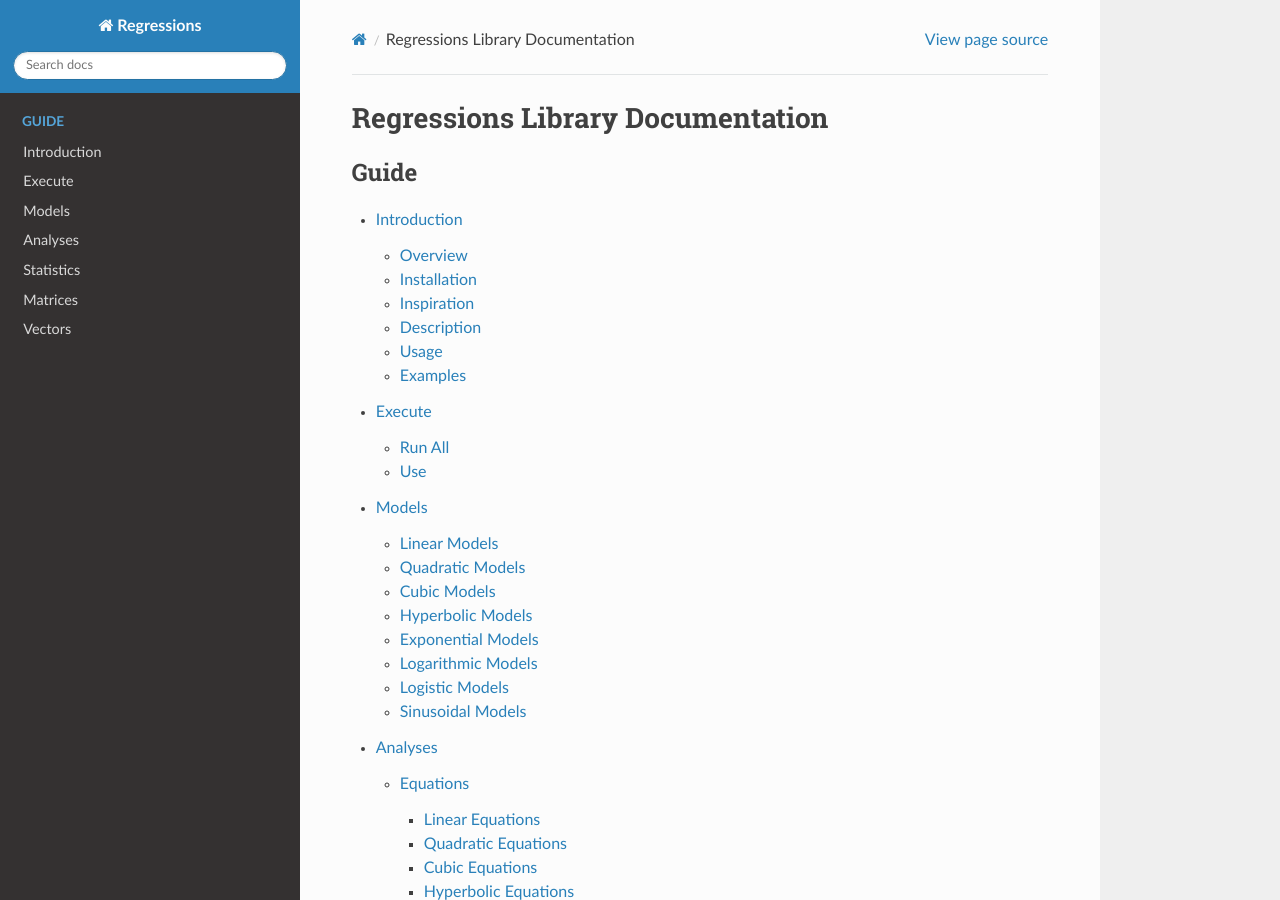
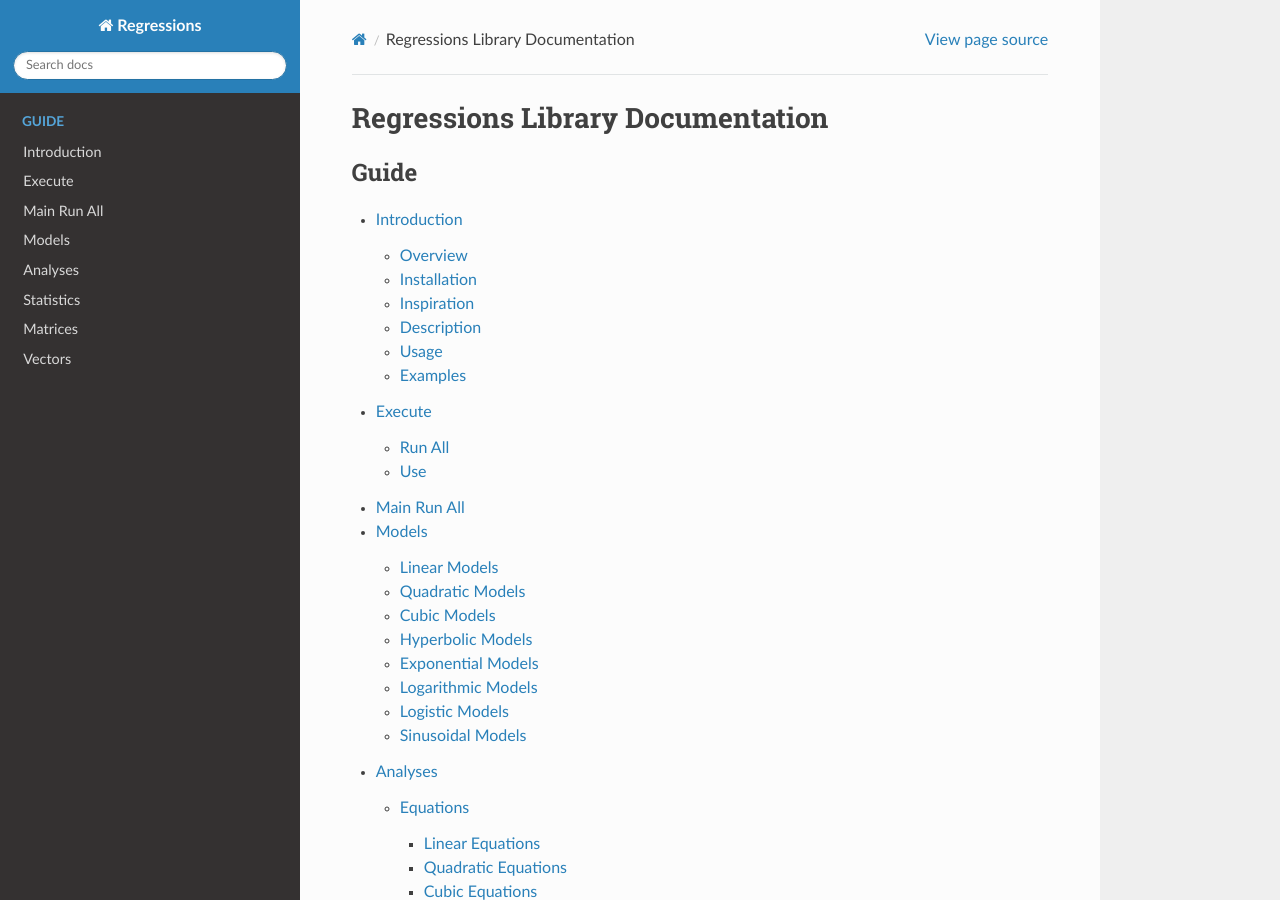
Before and after one commit to jtreeves/regressions_library, a Sphinx documentation site: the page built from documentation/source/index.rst, in a window 1280 px wide and 900 px high. Built offline with Sphinx 7.4.7 and the Read the Docs theme 2.0.0, drawn with Linux system fonts in a browser that asks for light colours.

Commit message:
[documentation] Create duplicate execute file

```diff
--- /dev/null
+++ b/documentation/source/execute.rst
@@ -0,0 +1,6 @@
+Main Run All
+------------
+Some thoughts on running all functions.
+
+.. automodule:: library.execute
+    :members:
--- a/documentation/source/execute/pages/run.rst
+++ b/documentation/source/execute/pages/run.rst
@@ -1,6 +1,3 @@
 Run All
 -------
 Some thoughts on running all functions.
-
-.. automodule:: library.execute
-    :members:
--- a/documentation/source/index.rst
+++ b/documentation/source/index.rst
@@ -12,6 +12,7 @@ Regressions Library Documentation
 
     introduction/index
     execute/index
+    execute
     models/index
     analyses/index
     statistics/index
```
